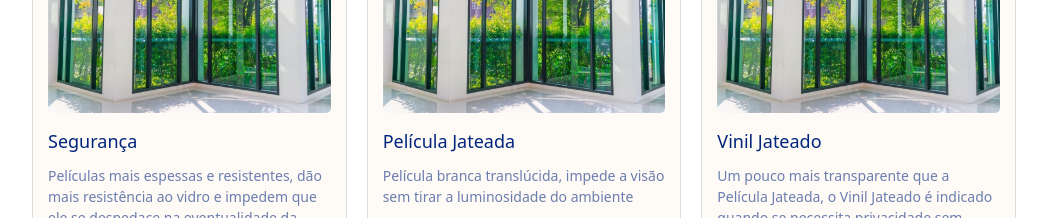
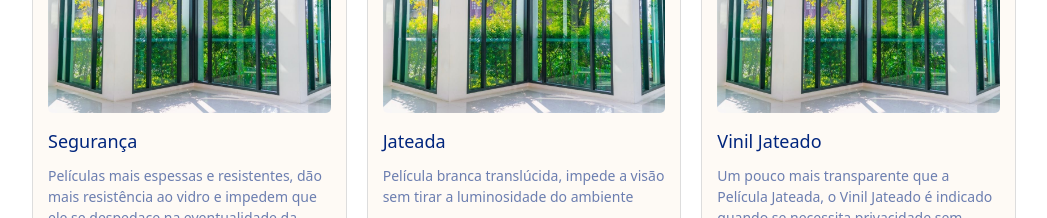
Before and after one commit to pdroax/upcroma, a Next.js app: page /sales in a window 1280 px wide. Shown: the part 900-1118 px from the top of the page, without its empty margins (116-1163 px from the left). Built offline with nearby package versions, Linux system fonts and the light colour scheme.

Commit message:
last update

```diff
--- a/src/components/Home.tsx
+++ b/src/components/Home.tsx
@@ -35,7 +35,7 @@ export default function Home() {
               </p>
             </div>
             <a
-              href="https://wa.me/554133442029"
+              href="https://wa.me/554133442029?text=Olá,%20eu%20gostaria%20de%20saber%20mais%20sobre!"
               target="_blank"
               className="home-cta-button">
               Faça um orçamento
--- a/src/components/form/SubmitButton.tsx
+++ b/src/components/form/SubmitButton.tsx
@@ -3,7 +3,9 @@ import "./SubmitButton.css";
 function SubmitButton() {
   return (
     <div>
-      <button className="submit-btn">Enviar mensagem</button>
+      <button className="submit-btn">
+        Enviar mensagem
+      </button>
     </div>
   );
 }
--- a/src/components/layout/products/productData.ts
+++ b/src/components/layout/products/productData.ts
@@ -229,7 +229,7 @@ export const products = [
   },
   // jateada
   {
-    name: "Película Jateada",
+    name: "Jateada",
     description:
       "Película branca translúcida, impede a visão sem tirar a luminosidade do ambiente",
     gradations: [
--- a/src/components/project/ProjectForm.tsx
+++ b/src/components/project/ProjectForm.tsx
@@ -118,7 +118,7 @@ function ProjectForm() {
           />
         </div>
 
-        <SubmitButton />
+        <SubmitButton/>
       </form>
     </div>
   );
```
Also changed, not shown: 7 other files (tests, documents, lock files or other folders).
